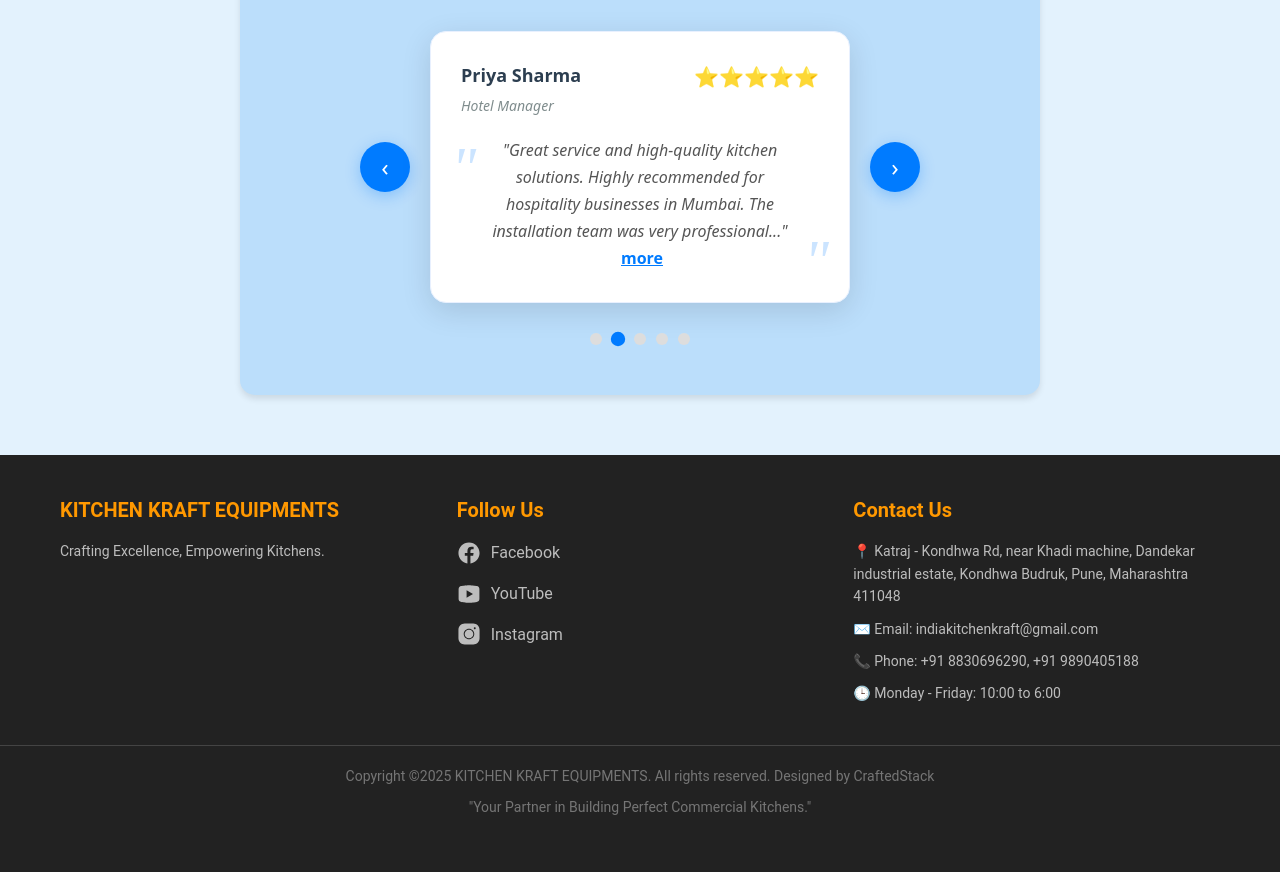
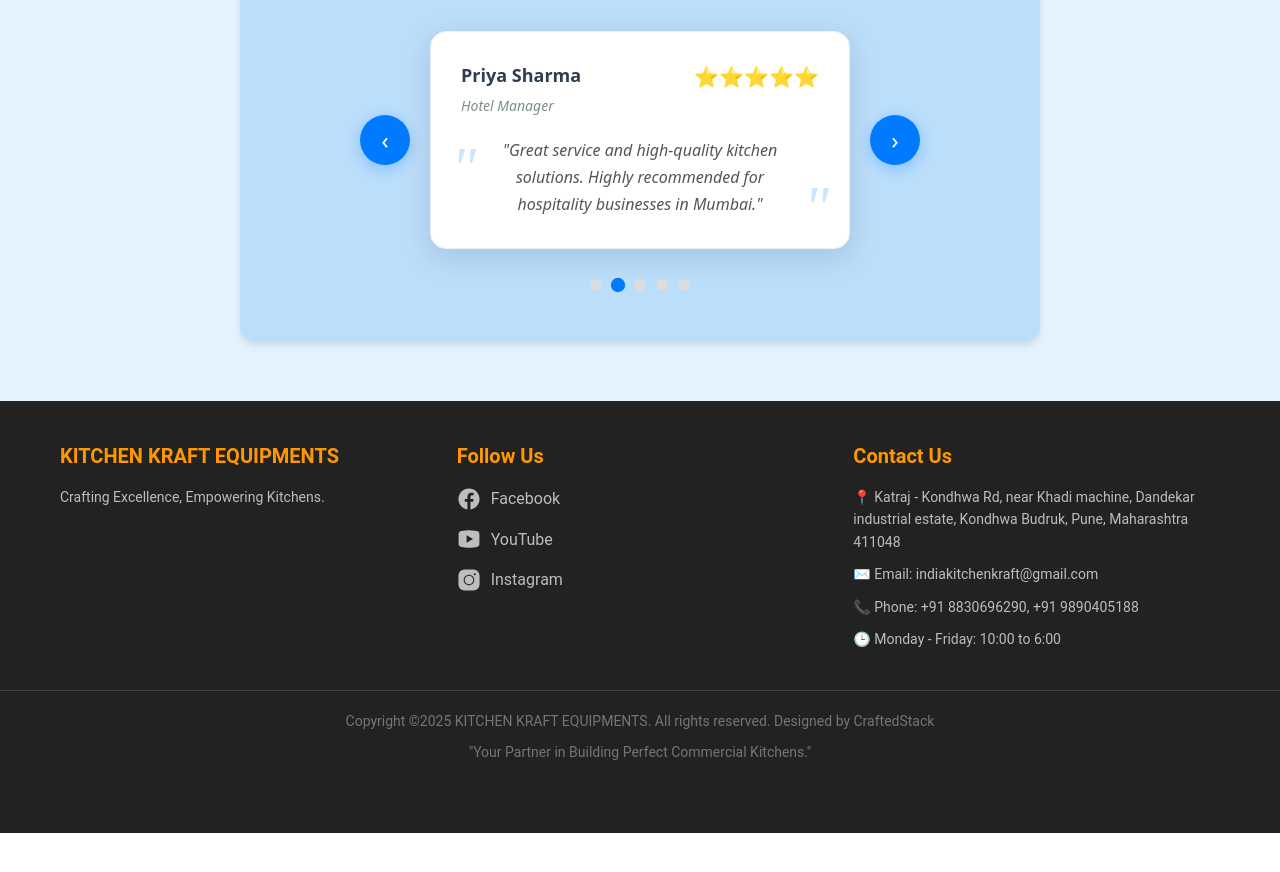
Before and after one commit to CraftedStack/kitchenkraftequipment.in, a Next.js app: page / in a window 1280 px wide. Shown: the part 3720-4592 px from the top of the page. After the commit the page ends 4553 px from the top, so only its background shows below. Built offline with nearby package versions, Linux system fonts and the light colour scheme.

Commit message:
Quick Fix

```diff
--- a/src/components/Clients.tsx
+++ b/src/components/Clients.tsx
@@ -4,10 +4,24 @@
 import Marquee from "react-fast-marquee";
 import styles from "./Clients.module.css";
 
+// Define types
+interface Review {
+  id: number;
+  author: string;
+  rating: number;
+  text: string;
+  company: string;
+}
+
+interface Logo {
+  src: string;
+  alt: string;
+}
+
 export default function Clients() {
   const [widgetLoaded, setWidgetLoaded] = useState(false);
-  const [currentReview, setCurrentReview] = useState(0);
-  const [expandedReviews, setExpandedReviews] = useState({});
+  const [currentReview, setCurrentReview] = useState<number>(0);
+  const [expandedReviews, setExpandedReviews] = useState<Record<number, boolean>>({});
 
   useEffect(() => {
     const interval = setInterval(() => {
@@ -31,7 +45,7 @@
     };
   }, []);
 
-  const logos = [
+  const logos: Logo[] = [
     { src: "https://s3.ap-south-1.amazonaws.com/kitchenkraftequipement.in/imgs/Nyati.png", alt: "Nyati" },
     { src: "https://s3.ap-south-1.amazonaws.com/kitchenkraftequipement.in/imgs/client2.png", alt: "Swiggy" },
     { src: "https://s3.ap-south-1.amazonaws.com/kitchenkraftequipement.in/imgs/wns.png", alt: "WNS" },
@@ -43,47 +57,47 @@
     { src: "https://s3.ap-south-1.amazonaws.com/kitchenkraftequipement.in/imgs/mastercard-removebg-preview.png", alt: "MasterCard" },
   ];
 
-  const sampleReviews = [
+  const sampleReviews: Review[] = [
     {
       id: 1,
       author: "Vivek Kumar",
       rating: 5,
-      text: "When we were searching for the right kitchen equipment supplier for our café, Kitchen Kraft stood out—and we're so glad we chose them. Their expertise in commercial kitchen solutions is unmatched. Not only did they provide us with top-quality equipment at incredibly competitive prices, but they also offered invaluable guidance on aspects we hadn't even considered.They conducted multiple site visits at no additional cost, ensuring everything was perfectly planned and executed. Their team was professional, punctual, and truly committed to helping us succeed.Thanks to Kitchen Kraft, setting up our café was smooth and stress-free. I wholeheartedly recommend them to anyone looking to build or upgrade a commercial kitchen. Their industry experience and positive energy make all the difference.Thank you, Kitchen Kraft, for being a key part of our success!",
+      text: "When we were searching for the right kitchen equipment supplier for our café, Kitchen Kraft stood out...",
       company: "Local Guide"
     },
     {
       id: 2,
       author: "Priya Sharma",
       rating: 5,
-      text: "Great service and high-quality kitchen solutions. Highly recommended for hospitality businesses in Mumbai. The installation team was very professional.",
+      text: "Great service and high-quality kitchen solutions. Highly recommended for hospitality businesses in Mumbai.",
       company: "Hotel Manager"
     },
     {
       id: 3,
       author: "Amit Patel",
       rating: 4,
-      text: "Good quality equipment and professional installation service. Timely delivery and good customer support. Would recommend for commercial kitchen setups.",
+      text: "Good quality equipment and professional installation service. Timely delivery and good customer support.",
       company: "Catering Service"
     },
     {
       id: 4,
       author: "Sneha Desai",
       rating: 5,
-      text: "The customized kitchen layout has improved our workflow significantly. Thank you Kitchen Kraft team for the excellent design and installation!",
+      text: "The customized kitchen layout has improved our workflow significantly.",
       company: "Food Business Owner"
     },
     {
       id: 5,
       author: "Vikram Singh",
       rating: 5,
-      text: "Best commercial kitchen equipment supplier in India. Reliable products and excellent after-sales service. Great partnership for our hotel chain.",
+      text: "Best commercial kitchen equipment supplier in India. Reliable products and excellent after-sales service.",
       company: "Hospitality Group"
     }
   ];
 
   const renderStars = (rating: number): string => {
     return "⭐".repeat(rating);
-  }
+  };
 
   const nextReview = () => {
     setCurrentReview((prev) => (prev + 1) % sampleReviews.length);
@@ -93,23 +107,22 @@
     setCurrentReview((prev) => (prev - 1 + sampleReviews.length) % sampleReviews.length);
   };
 
-  const goToReview = (index) => {
+  const goToReview = (index: number): void => {
     setCurrentReview(index);
   };
 
-  const toggleExpand = (reviewId) => {
-    setExpandedReviews(prev => ({
+  const toggleExpand = (reviewId: number) => {
+    setExpandedReviews((prev) => ({
       ...prev,
-      [reviewId]: !prev[reviewId]
+      [reviewId]: !prev[reviewId],
     }));
   };
 
-  const truncateText = (text, maxLength = 150) => {
-    if (text.length <= maxLength) return text;
-    return text.substring(0, maxLength) + '...';
+  const truncateText = (text: string, maxLength: number = 150): string => {
+    return text.length <= maxLength ? text : text.substring(0, maxLength) + "...";
   };
 
-  const ReviewText = ({ review }) => {
+  const ReviewText: React.FC<{ review: Review }> = ({ review }) => {
     const isExpanded = expandedReviews[review.id];
     const needsTruncation = review.text.length > 150;
     const displayText = isExpanded ? review.text : truncateText(review.text);
@@ -125,7 +138,7 @@
               toggleExpand(review.id);
             }}
           >
-            {isExpanded ? ' show less' : ' more'}
+            {isExpanded ? " show less" : " more"}
           </button>
         )}
       </p>
@@ -138,22 +151,10 @@
         <h2 className={styles.heading}>Our Clients</h2>
 
         {/* Marquee */}
-        <Marquee
-          gradient={false}
-          speed={80}
-          direction="left"
-          className={styles.clientsMarquee}
-        >
+        <Marquee gradient={false} speed={80} direction="left" className={styles.clientsMarquee}>
           {logos.map((logo, idx) => (
-            <div
-              key={idx}
-              className={styles.carouselImage}
-            >
-              <img
-                src={logo.src}
-                alt={logo.alt}
-                className={styles.logoImage}
-              />
+            <div key={idx} className={styles.carouselImage}>
+              <img src={logo.src} alt={logo.alt} className={styles.logoImage} />
             </div>
           ))}
         </Marquee>
@@ -161,26 +162,18 @@
 
       {/* Reviews */}
       <div className={styles.reviews}>
-        <h3 className={styles.reviewsHeading}>
-          Client Reviews
-        </h3>
+        <h3 className={styles.reviewsHeading}>Client Reviews</h3>
 
         <div className={styles.reviewsContainer}>
           <div className="elfsight-app-1ab142a6-cfb9-49b4-9971-f31fb108c7dc"></div>
 
           {!widgetLoaded && (
             <div className={styles.reviewsCarousel}>
-              <div className={styles.loadingText}>
-                🔄 Loading Reviews...
-              </div>
+              <div className={styles.loadingText}>🔄 Loading Reviews...</div>
 
               {/* Reviews Carousel */}
               <div className={styles.carouselContainer}>
-                <button
-                  className={styles.carouselButton}
-                  onClick={prevReview}
-                  aria-label="Previous review"
-                >
+                <button className={styles.carouselButton} onClick={prevReview} aria-label="Previous review">
                   ‹
                 </button>
 
@@ -189,9 +182,7 @@
                     <div className={styles.reviewHeader}>
                       <div className={styles.reviewAuthor}>
                         <strong>{sampleReviews[currentReview].author}</strong>
-                        <span className={styles.reviewCompany}>
-                          {sampleReviews[currentReview].company}
-                        </span>
+                        <span className={styles.reviewCompany}>{sampleReviews[currentReview].company}</span>
                       </div>
                       <div className={styles.reviewRating}>
                         {renderStars(sampleReviews[currentReview].rating)}
@@ -201,11 +192,7 @@
                   </div>
                 </div>
 
-                <button
-                  className={styles.carouselButton}
-                  onClick={nextReview}
-                  aria-label="Next review"
-                >
+                <button className={styles.carouselButton} onClick={nextReview} aria-label="Next review">
                   ›
                 </button>
               </div>
@@ -215,7 +202,7 @@
                 {sampleReviews.map((_, index) => (
                   <button
                     key={index}
-                    className={`${styles.dot} ${index === currentReview ? styles.activeDot : ''}`}
+                    className={`${styles.dot} ${index === currentReview ? styles.activeDot : ""}`}
                     onClick={() => goToReview(index)}
                     aria-label={`Go to review ${index + 1}`}
                   />
```
